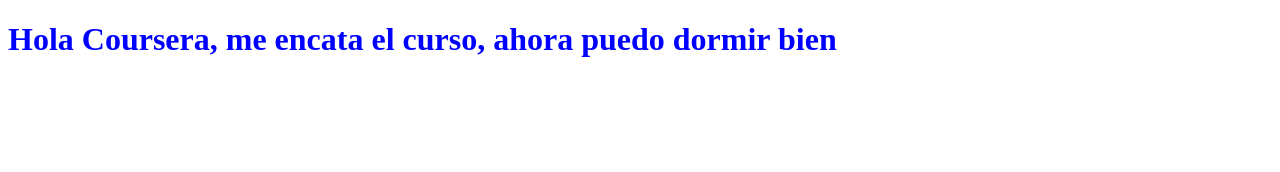
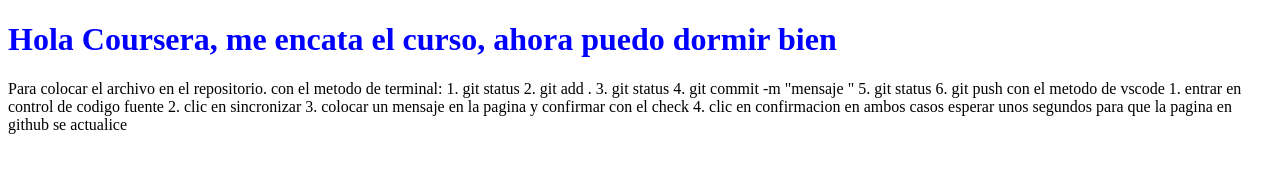
Before and after one commit to brunsan/curso_angular_coursera, a plain HTML site: page index.html in a window 1280 px wide. Drawn offline with Linux system fonts and the light colour scheme.

Commit message:
colocar pag

```diff
--- a/index.html
+++ b/index.html
@@ -10,5 +10,28 @@
 </head>
 <body>
     <h1>Hola Coursera, me encata el curso, ahora puedo dormir bien</h1>
+    Para colocar el archivo en el repositorio.
+
+    con el metodo de terminal:
+
+    1. git status
+    2. git add .
+    3. git status
+    4. git commit -m "mensaje "
+    5. git status
+    6. git push
+
+
+    con el metodo de vscode
+
+    1. entrar en control de codigo fuente
+    2. clic en sincronizar
+    3. colocar un mensaje en la pagina y confirmar con el check
+    4. clic en confirmacion
+
+
+    en ambos casos esperar unos segundos para que la pagina en github se actualice
+
+
 </body>
 </html>
```
